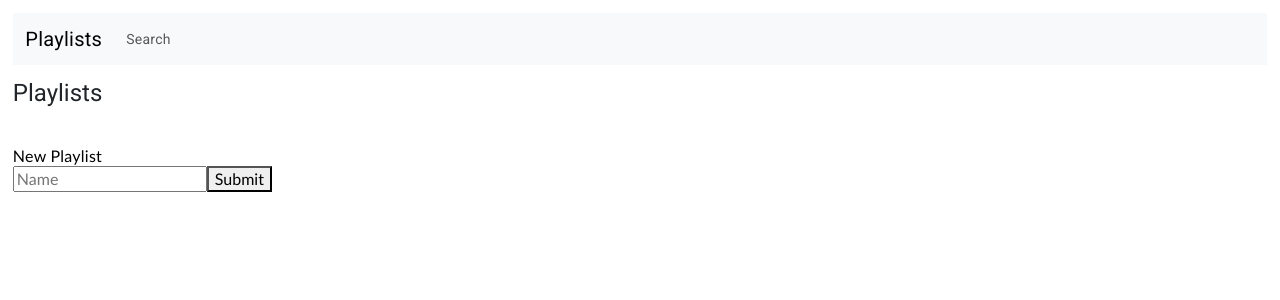
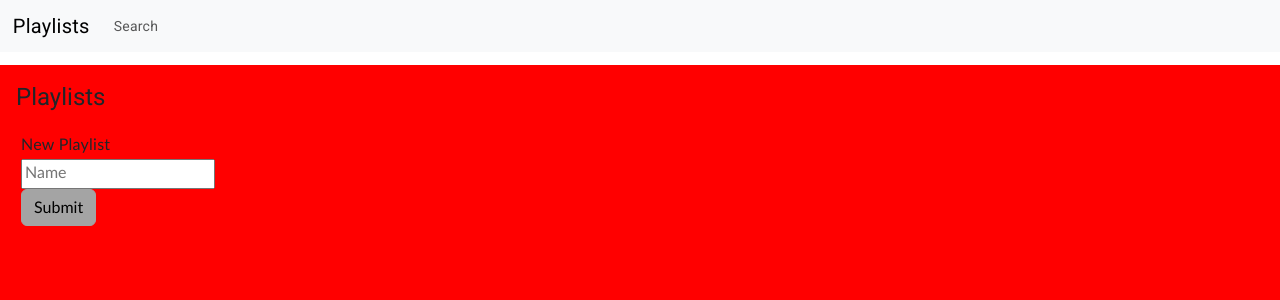
Before and after one commit to jmdarnell90/angular_wizards-GP-, an Angular app: page /home in a window 1280 px wide. Both pictures are taken after a click on the button "Click Here To Start". Shown: the top 300 px of the page. Built offline with nearby package versions, Linux system fonts and the light colour scheme.

Commit message:
unsure changes

```diff
--- a/src/app/app.component.html
+++ b/src/app/app.component.html
@@ -1,4 +1,4 @@
-<div style="margin: 1%;">
+<div>
   <nav class="navbar navbar-expand-lg navbar-light bg-light" style="padding-left: 1%; margin-bottom: 1%;">
     <a class="navbar-brand" href="playlist/">Playlists</a>
     <button class="navbar-toggler" type="button" data-toggle="collapse" data-target="#navbarNav" aria-controls="navbarNav" aria-expanded="false" aria-label="Toggle navigation">
--- a/src/app/playlists/playlists.component.css
+++ b/src/app/playlists/playlists.component.css
@@ -1,50 +1,50 @@
-
-
-bg-white {
-  background-color: whitesmoke;
-}
-
 form{
- display: inline;
-    font-family: 'Gill Sans', 'Gill Sans MT', Calibri, 'Trebuchet MS', sans-serif;
-  color: black;
+  font-family: 'Gill Sans', 'Gill Sans MT';
+  font-weight: 400;
   font-size: medium;
 
-
-}
-h2{
-  font-family: 'Gill Sans', 'Gill Sans MT', Calibri, 'Trebuchet MS', sans-serif;
-  display: flex;
-  background-color: whitesmoke;
 }
 
 
-div{
 
-  font-family: 'Gill Sans', 'Gill Sans MT', Calibri, 'Trebuchet MS', sans-serif;
+
+
+.div{
+
+  font-family: 'Gill Sans', 'Gill Sans MT';
   justify-content: center;
+ border-radius: 5px;
+ font-weight: 400;
+ font-size: medium;
 
 }
 
 .btn-purple {
-  color: #8b5cf6;
-  border-color: #8b5cf6;
-  background-color: #bea7df;
+  color: black;
+  border-color: #a4a4a4;
+  background-color: #a4a4a4;
+  display: flex;
 }
 
 .btn-purple:hover {
   color: #fff;
-  background-color: #7c3aed;
-  border-color: #7c3aed;
+  background-color: #575353;
+  border-color: #575353;
 }
 
 .btn-purple:focus {
   outline: none;
-  box-shadow: 0 0 0 0.2rem rgba(139, 92, 246, 0.25);
+  box-shadow: 0 0 0 0.2rem#A4A4A4;
 }
 
 .btn-purple:active {
   color: #fff;
-  background-color: #6d28d9;
-  border-color: #6d28d9;
+  background-color: #a4a4a4;
+  border-color: #a4a4a4;
 }
+
+.playlist-container {
+  height: 100vh;
+  background-color: red;
+  padding: 1rem;
+}
--- a/src/app/playlists/playlists.component.html
+++ b/src/app/playlists/playlists.component.html
@@ -1,7 +1,9 @@
-<div class="row">
+
+<div class="playlist-container">
+  <div class="playlist-test">
   <span><h1>Playlists</h1></span>
   <div class="col-md-8">
-    <div *ngFor="let playlist of playlists$ | async; let i = index" style="border: solid 1px black; padding: 0px; background-color: aliceblue;">
+    <div *ngFor="let playlist of playlists$ | async; let i = index" style="   border-radius: solid 1px black; padding: 5px; background-color:darkgrey">
       <p (click)="selectPlaylist(playlist, i)" style="cursor: pointer; text-align: center; font-size: large; padding: 1em;">
         {{ playlist.name }}
       </p>
@@ -11,24 +13,25 @@
       [formGroup]="playlistForm"
       (ngSubmit)="playlistSubmit()"
     >
-      <label for="playlist" style="display: block;">New Playlist</label>
-      <input
+      <label for="playlist" style="display: block; padding-bottom: 5px; padding-top: 5px;">New Playlist</label>
+      <input style="padding-bottom: 5px;"
         type="text"
         name="playlist"
         id="playlist"
         placeholder="Name"
         [formControl]="playlistForm.controls.name"
       />
-      <button>Submit</button>
+      <button style="padding-top: 5px;" class=" btn btn-purple">Submit</button>
     </form>
   </div>
+</div>
   <!-- Song list -->
   <div class="col-md-4">
-    <div *ngIf="selectedPlaylist" style="border: solid 1px black; padding: 5px; background-color: aliceblue;">
+    <div *ngIf="selectedPlaylist" style=" border: solid 1px black; padding: 5px; background-color:darkgrey;">
       <h2>{{ selectedPlaylist.name }}</h2>
-      <div style="font-size: large; padding: 2px; border-bottom: 1px black dashed;" *ngFor="let track of selectedPlaylist.songs">
+      <div class="div" style="font-size: large; padding: 2px; border-bottom: 1px black dashed;" *ngFor="let track of selectedPlaylist.songs">
          {{track.name}} : {{ track.artist }}
-        <button style="float: right; width: 20px;height: 24px;padding: 2px;" (click)="deleteSong(selectedPlaylistIndex!, track)">X</button>
+        <button class="bg-danger" style="float: right; width: 20px;height: 24px; " (click)="deleteSong(selectedPlaylistIndex!, track)">X</button>
       </div>
     </div>
   </div>
```
